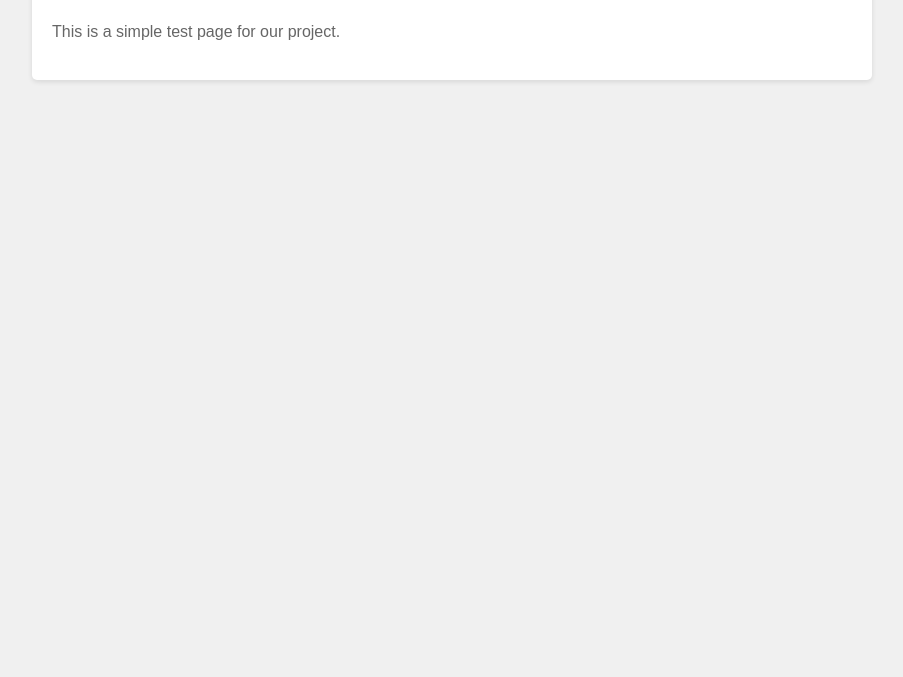
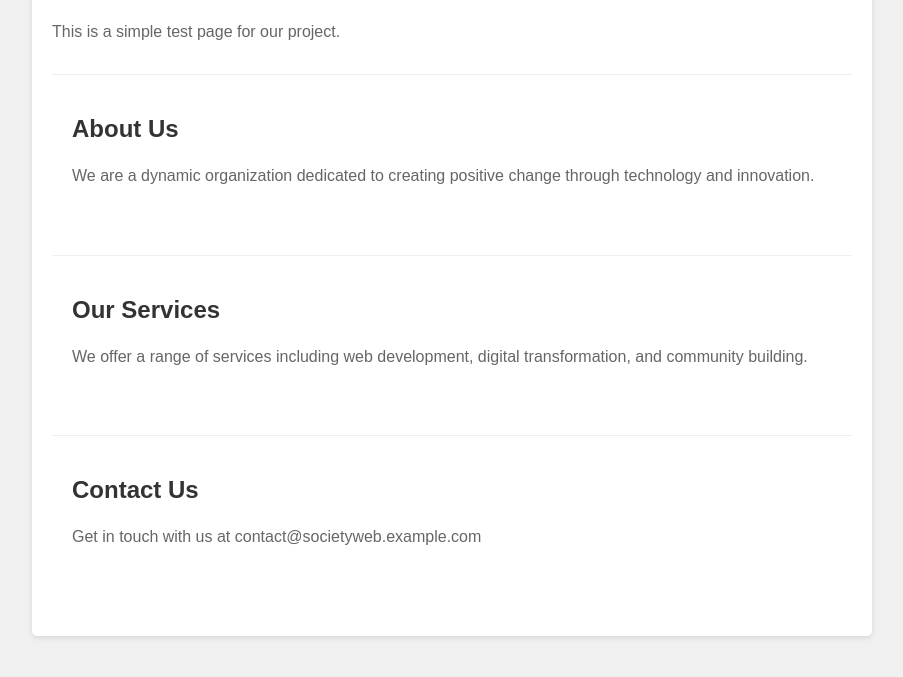
Before and after one commit to sswiderek/society-web-2025, a plain HTML site: page index.html in a window 1280 px wide. Shown: the part 101-778 px from the top of the page, without its empty margins (188-1091 px from the left). Drawn offline with Linux system fonts and the light colour scheme.

Commit message:
Add more content sections

```diff
--- a/index.html
+++ b/index.html
@@ -19,12 +19,17 @@
             border-radius: 5px;
             box-shadow: 0 2px 5px rgba(0,0,0,0.1);
         }
-        h1 {
+        h1, h2 {
             color: #333;
         }
         p {
             color: #666;
             line-height: 1.6;
+        }
+        .section {
+            margin: 30px 0;
+            padding: 20px;
+            border-top: 1px solid #eee;
         }
     </style>
 </head>
@@ -32,6 +37,21 @@
     <div class="container">
         <h1>Welcome to Society Web</h1>
         <p>This is a simple test page for our project.</p>
+
+        <div class="section">
+            <h2>About Us</h2>
+            <p>We are a dynamic organization dedicated to creating positive change through technology and innovation.</p>
+        </div>
+
+        <div class="section">
+            <h2>Our Services</h2>
+            <p>We offer a range of services including web development, digital transformation, and community building.</p>
+        </div>
+
+        <div class="section">
+            <h2>Contact Us</h2>
+            <p>Get in touch with us at contact@societyweb.example.com</p>
+        </div>
     </div>
 </body>
 </html>
```
